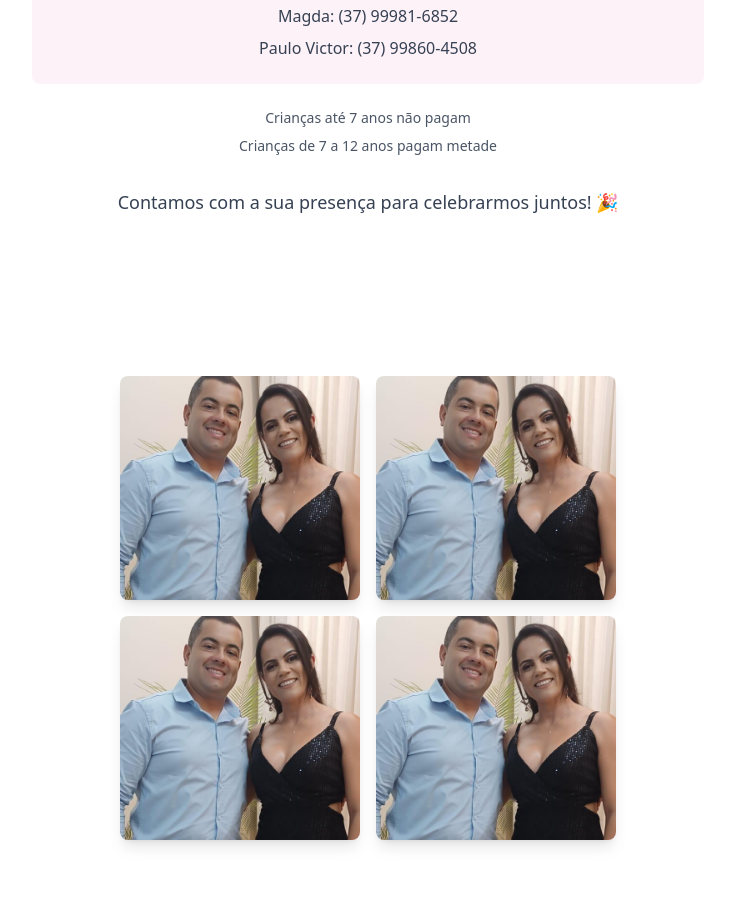
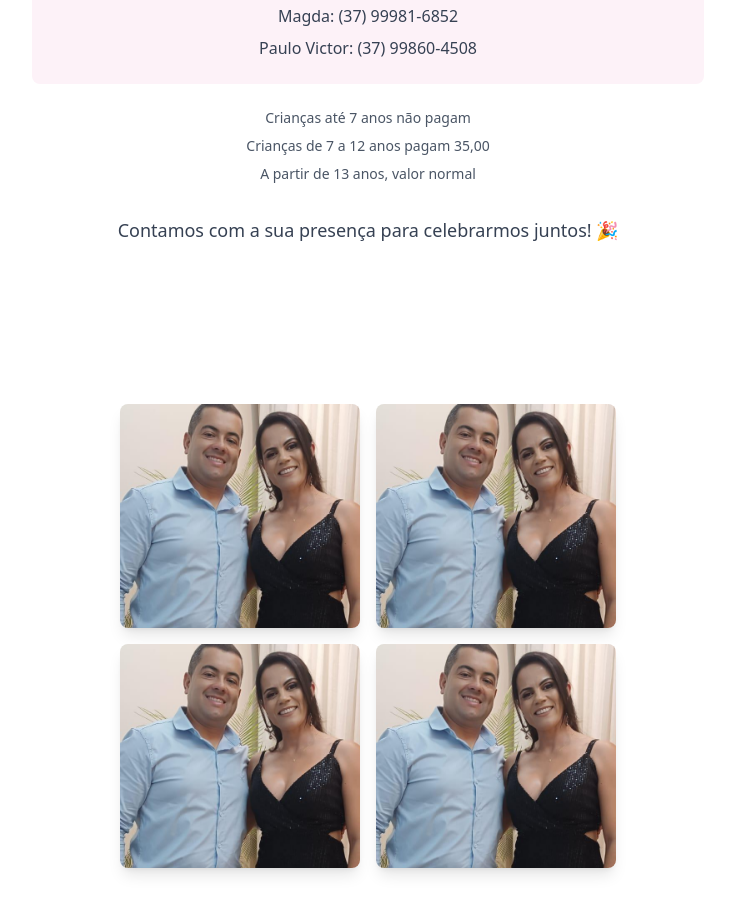
Before and after one commit to natharaujos/maguinho_tuquinho.wedding, a React (Vite) app: page / in a window 1280 px wide. Shown: the part 3100-4014 px from the top of the page, without its empty margins (272-1007 px from the left). Built offline with nearby package versions, Linux system fonts and the light colour scheme; no server answers; the database is empty; sample sign-in values are in the browser's storage.

Commit message:
feat: Aadjusting message

```diff
--- a/src/components/Reception/index.tsx
+++ b/src/components/Reception/index.tsx
@@ -63,7 +63,8 @@ function Reception() {
 
         <div className="mt-6 text-sm text-gray-600 space-y-2">
           <p>Crianças até 7 anos não pagam</p>
-          <p>Crianças de 7 a 12 anos pagam metade</p>
+          <p>Crianças de 7 a 12 anos pagam 35,00</p>
+          <p>A partir de 13 anos, valor normal</p>
         </div>
 
         <p className="mt-8 text-lg font-medium text-gray-700">
```
